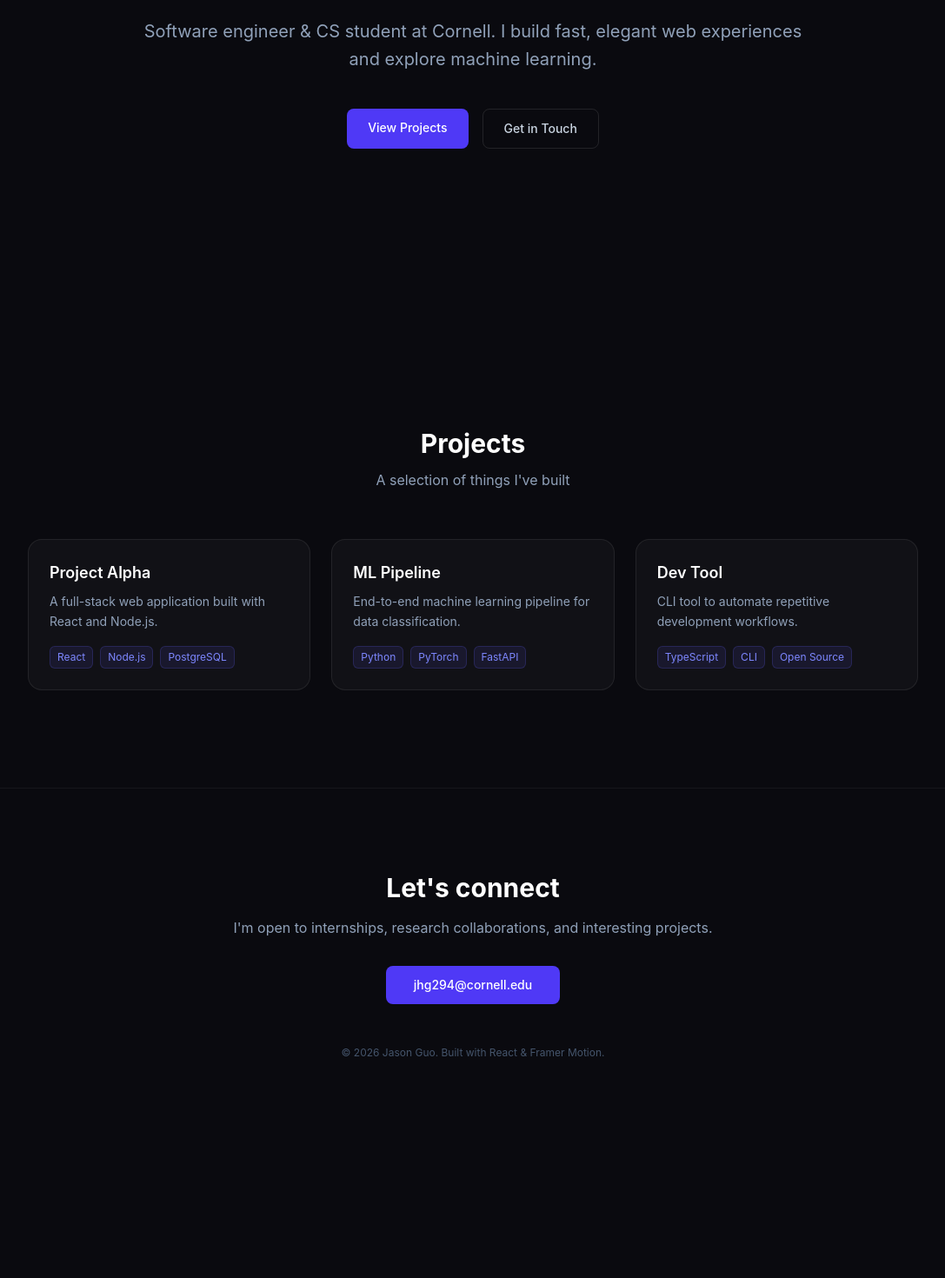
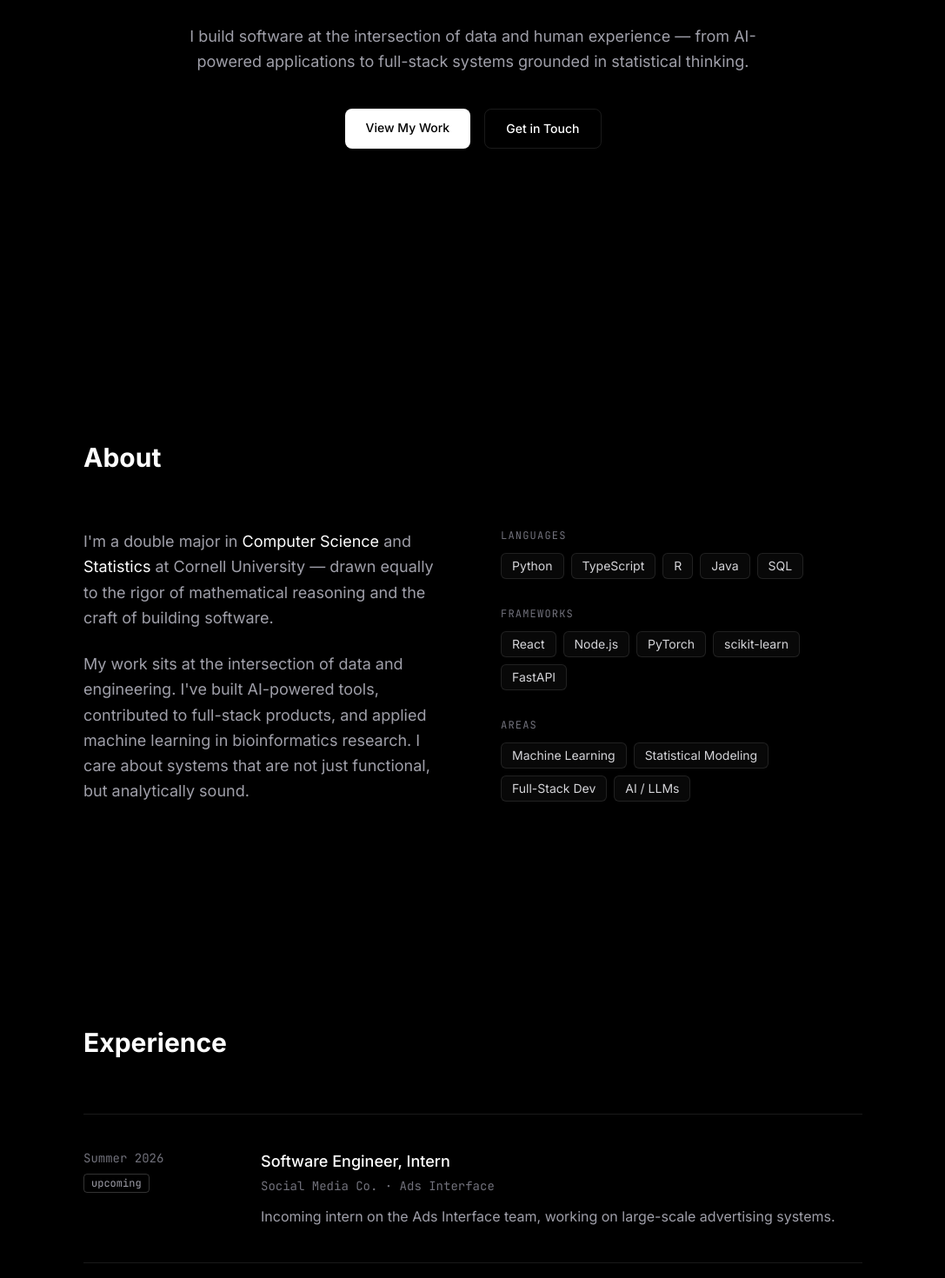
Before and after one commit to jjasonguo/portfolio, a React (Vite) app: page / in a window 1280 px wide. Shown: the part 420-1890 px from the top of the page at 87% size, without its empty margins (96-1183 px from the left). Before the commit the page ends 1735 px from the top, so only its background shows below. Built offline with nearby package versions, Linux system fonts and the light colour scheme.

Commit message:
claudemd and bw theme

```diff
--- a/src/App.tsx
+++ b/src/App.tsx
@@ -1,6 +1,8 @@
 import './index.css'
 import Navbar from './components/Navbar'
 import Hero from './components/Hero'
+import About from './components/About'
+import Experience from './components/Experience'
 import Projects from './components/Projects'
 import Contact from './components/Contact'
 
@@ -10,6 +12,8 @@ export default function App() {
       <Navbar />
       <main>
         <Hero />
+        <About />
+        <Experience />
         <Projects />
         <Contact />
       </main>
--- /dev/null
+++ b/src/components/About.tsx
@@ -0,0 +1,74 @@
+import { motion } from 'framer-motion';
+
+const skills = [
+  { category: 'Languages', items: ['Python', 'TypeScript', 'R', 'Java', 'SQL'] },
+  { category: 'Frameworks', items: ['React', 'Node.js', 'PyTorch', 'scikit-learn', 'FastAPI'] },
+  { category: 'Areas', items: ['Machine Learning', 'Statistical Modeling', 'Full-Stack Dev', 'AI / LLMs'] },
+];
+
+const spring = { type: 'spring' as const, stiffness: 100, damping: 20 };
+
+export default function About() {
+  return (
+    <section id="about" className="py-32 px-8">
+      <div className="max-w-4xl mx-auto">
+        <motion.h2
+          initial={{ opacity: 0, y: 20 }}
+          whileInView={{ opacity: 1, y: 0 }}
+          viewport={{ once: true, margin: '-100px' }}
+          transition={spring}
+          className="text-3xl font-bold text-white mb-16"
+        >
+          About
+        </motion.h2>
+        <div className="grid md:grid-cols-2 gap-16">
+          <motion.div
+            initial={{ opacity: 0, y: 24 }}
+            whileInView={{ opacity: 1, y: 0 }}
+            viewport={{ once: true, margin: '-100px' }}
+            transition={spring}
+          >
+            <p className="text-lg text-zinc-400 leading-relaxed mb-6">
+              I'm a double major in{' '}
+              <span className="text-white">Computer Science</span> and{' '}
+              <span className="text-white">Statistics</span> at Cornell University —
+              drawn equally to the rigor of mathematical reasoning and the craft of
+              building software.
+            </p>
+            <p className="text-lg text-zinc-400 leading-relaxed">
+              My work sits at the intersection of data and engineering. I've built
+              AI-powered tools, contributed to full-stack products, and applied
+              machine learning in bioinformatics research. I care about systems that
+              are not just functional, but analytically sound.
+            </p>
+          </motion.div>
+          <motion.div
+            initial={{ opacity: 0, y: 24 }}
+            whileInView={{ opacity: 1, y: 0 }}
+            viewport={{ once: true, margin: '-100px' }}
+            transition={{ ...spring, delay: 0.1 }}
+            className="space-y-8"
+          >
+            {skills.map(({ category, items }) => (
+              <div key={category}>
+                <p className="font-mono text-xs text-zinc-500 tracking-widest uppercase mb-3">
+                  {category}
+                </p>
+                <div className="flex flex-wrap gap-2">
+                  {items.map((skill) => (
+                    <span
+                      key={skill}
+                      className="text-sm px-3 py-1 rounded-md bg-white/[0.03] border border-white/10 text-zinc-300"
+                    >
+                      {skill}
+                    </span>
+                  ))}
+                </div>
+              </div>
+            ))}
+          </motion.div>
+        </div>
+      </div>
+    </section>
+  );
+}
--- a/src/components/Contact.tsx
+++ b/src/components/Contact.tsx
@@ -1,45 +1,46 @@
 import { motion } from 'framer-motion';
+
+const spring = { type: 'spring' as const, stiffness: 100, damping: 20 };
+
+const container = {
+  hidden: {},
+  show: { transition: { staggerChildren: 0.1 } },
+};
+
+const item = {
+  hidden: { opacity: 0, y: 20 },
+  show: { opacity: 1, y: 0, transition: spring },
+};
 
 export default function Contact() {
   return (
-    <footer id="contact" className="py-24 px-8 border-t border-white/5">
+    <footer id="contact" className="py-32 px-8 border-t border-white/10">
       <div className="max-w-2xl mx-auto text-center">
-        <motion.h2
-          initial={{ opacity: 0, y: 20 }}
-          whileInView={{ opacity: 1, y: 0 }}
-          viewport={{ once: true }}
-          transition={{ duration: 0.5 }}
-          className="text-3xl font-bold text-white mb-4"
+        <motion.div
+          variants={container}
+          initial="hidden"
+          whileInView="show"
+          viewport={{ once: true, margin: '-100px' }}
         >
-          Let's connect
+          <motion.h2 variants={item} className="text-3xl font-bold text-white mb-4">
+            Let's work together
           </motion.h2>
-        <motion.p
-          initial={{ opacity: 0 }}
-          whileInView={{ opacity: 1 }}
-          viewport={{ once: true }}
-          transition={{ duration: 0.5, delay: 0.1 }}
-          className="text-slate-400 mb-8"
-        >
+          <motion.p variants={item} className="text-lg text-zinc-400 mb-10 leading-relaxed">
             I'm open to internships, research collaborations, and interesting projects.
+            Whether it's a quick question or a big idea — reach out.
           </motion.p>
-        <motion.a
+          <motion.div variants={item}>
+            <a
               href="mailto:jhg294@cornell.edu"
-          initial={{ opacity: 0, y: 12 }}
-          whileInView={{ opacity: 1, y: 0 }}
-          viewport={{ once: true }}
-          transition={{ duration: 0.5, delay: 0.2 }}
-          className="inline-block px-8 py-3 rounded-lg bg-indigo-600 hover:bg-indigo-500 text-white text-sm font-medium transition-colors duration-200"
+              aria-label="Send email to Jason Guo"
+              className="inline-block px-8 py-3 rounded-lg bg-white text-black text-sm font-medium hover:bg-zinc-200 transition-colors duration-200"
             >
               jhg294@cornell.edu
-        </motion.a>
-        <motion.div
-          initial={{ opacity: 0 }}
-          whileInView={{ opacity: 1 }}
-          viewport={{ once: true }}
-          transition={{ duration: 0.5, delay: 0.35 }}
-          className="mt-12 text-xs text-slate-600"
-        >
+            </a>
+          </motion.div>
+          <motion.p variants={item} className="mt-16 font-mono text-xs text-zinc-600">
             &copy; {new Date().getFullYear()} Jason Guo. Built with React &amp; Framer Motion.
+          </motion.p>
         </motion.div>
       </div>
     </footer>
--- /dev/null
+++ b/src/components/Experience.tsx
@@ -0,0 +1,80 @@
+import { motion } from 'framer-motion';
+
+const experiences = [
+  {
+    role: 'Software Engineer, Intern',
+    company: 'Social Media Co.',
+    detail: 'Ads Interface',
+    period: 'Summer 2026',
+    description: 'Incoming intern on the Ads Interface team, working on large-scale advertising systems.',
+    upcoming: true,
+  },
+  {
+    role: 'Full-Stack Developer',
+    company: 'Chapter One',
+    detail: null,
+    period: '2024 – 2025',
+    description:
+      'Built and maintained full-stack features across a consumer-facing product. Worked across the React frontend and Node.js backend, shipping features end-to-end.',
+    upcoming: false,
+  },
+  {
+    role: 'ML / Bioinformatics Researcher',
+    company: 'Cornell University',
+    detail: null,
+    period: '2023 – 2024',
+    description:
+      'Applied machine learning techniques to biological datasets, developing models for pattern recognition and statistical analysis in genomic data.',
+    upcoming: false,
+  },
+];
+
+const spring = { type: 'spring' as const, stiffness: 100, damping: 20 };
+
+export default function Experience() {
+  return (
+    <section id="experience" className="py-32 px-8">
+      <div className="max-w-4xl mx-auto">
+        <motion.h2
+          initial={{ opacity: 0, y: 20 }}
+          whileInView={{ opacity: 1, y: 0 }}
+          viewport={{ once: true, margin: '-100px' }}
+          transition={spring}
+          className="text-3xl font-bold text-white mb-16"
+        >
+          Experience
+        </motion.h2>
+        <div>
+          {experiences.map((exp, i) => (
+            <motion.div
+              key={exp.role + exp.company}
+              initial={{ opacity: 0, y: 24 }}
+              whileInView={{ opacity: 1, y: 0 }}
+              viewport={{ once: true, margin: '-100px' }}
+              transition={{ ...spring, delay: i * 0.08 }}
+              className="border-t border-white/10 py-10 grid md:grid-cols-[180px_1fr] gap-6"
+            >
+              <div>
+                <p className="font-mono text-sm text-zinc-500">{exp.period}</p>
+                {exp.upcoming && (
+                  <span className="inline-block mt-2 font-mono text-xs px-2 py-0.5 border border-white/20 text-zinc-400 rounded">
+                    upcoming
+                  </span>
+                )}
+              </div>
+              <div>
+                <h3 className="text-white font-medium text-lg mb-1">{exp.role}</h3>
+                <p className="font-mono text-sm text-zinc-500 mb-3">
+                  {exp.company}
+                  {exp.detail ? ` · ${exp.detail}` : ''}
+                </p>
+                <p className="text-zinc-400 leading-relaxed">{exp.description}</p>
+              </div>
+            </motion.div>
+          ))}
+          <div className="border-t border-white/10" />
+        </div>
+      </div>
+    </section>
+  );
+}
--- a/src/components/Hero.tsx
+++ b/src/components/Hero.tsx
@@ -3,55 +3,58 @@ import { motion } from 'framer-motion';
 const container = {
   hidden: {},
   show: {
-    transition: {
-      staggerChildren: 0.12,
-    },
+    transition: { staggerChildren: 0.14 },
   },
 };
 
 const item = {
-  hidden: { opacity: 0, y: 24 },
-  show: { opacity: 1, y: 0, transition: { duration: 0.6, ease: 'easeOut' } },
+  hidden: { opacity: 0, y: 28 },
+  show: {
+    opacity: 1,
+    y: 0,
+    transition: { type: 'spring' as const, stiffness: 100, damping: 20 },
+  },
 };
 
 export default function Hero() {
   return (
-    <section
-      id="about"
-      className="min-h-screen flex items-center justify-center px-8 pt-20"
-    >
+    <section className="min-h-screen flex items-center justify-center px-8 pt-20">
       <motion.div
         variants={container}
         initial="hidden"
         animate="show"
         className="max-w-3xl text-center"
       >
-        <motion.p variants={item} className="text-indigo-400 text-sm font-medium tracking-widest uppercase mb-4">
-          Hi, I'm
+        <motion.p
+          variants={item}
+          className="font-mono text-zinc-500 text-sm tracking-widest uppercase mb-6"
+        >
+          CS + Statistics · Cornell University
         </motion.p>
         <motion.h1
           variants={item}
-          className="text-5xl sm:text-7xl font-bold tracking-tight text-white mb-6 leading-tight"
+          className="text-6xl sm:text-7xl font-bold tracking-tight text-white mb-6 leading-tight"
         >
           Jason Guo
         </motion.h1>
         <motion.p
           variants={item}
-          className="text-xl text-slate-400 mb-10 leading-relaxed"
+          className="text-lg text-zinc-400 mb-10 leading-relaxed max-w-2xl mx-auto"
         >
-          Software engineer & CS student at Cornell. I build fast, elegant web
-          experiences and explore machine learning.
+          I build software at the intersection of data and human experience —
+          from AI-powered applications to full-stack systems grounded in
+          statistical thinking.
         </motion.p>
-        <motion.div variants={item} className="flex gap-4 justify-center">
+        <motion.div variants={item} className="flex gap-4 justify-center flex-wrap">
           <a
             href="#projects"
-            className="px-6 py-3 rounded-lg bg-indigo-600 hover:bg-indigo-500 text-white text-sm font-medium transition-colors duration-200"
+            className="px-6 py-3 rounded-lg bg-white text-black text-sm font-medium hover:bg-zinc-200 transition-colors duration-200"
           >
-            View Projects
+            View My Work
           </a>
           <a
             href="#contact"
-            className="px-6 py-3 rounded-lg border border-white/10 hover:border-white/25 text-slate-300 hover:text-white text-sm font-medium transition-colors duration-200"
+            className="px-6 py-3 rounded-lg border border-white/10 hover:border-white/30 text-white text-sm font-medium transition-colors duration-200"
           >
             Get in Touch
           </a>
--- a/src/components/Navbar.tsx
+++ b/src/components/Navbar.tsx
@@ -2,6 +2,7 @@ import { motion } from 'framer-motion';
 
 const links = [
   { label: 'About', href: '#about' },
+  { label: 'Experience', href: '#experience' },
   { label: 'Projects', href: '#projects' },
   { label: 'Contact', href: '#contact' },
 ];
@@ -11,18 +12,18 @@ export default function Navbar() {
     <motion.header
       initial={{ y: -60, opacity: 0 }}
       animate={{ y: 0, opacity: 1 }}
-      transition={{ duration: 0.5, ease: 'easeOut' }}
-      className="fixed top-0 left-0 right-0 z-50 flex items-center justify-between px-8 py-4 bg-[#0a0a0f]/80 backdrop-blur-md border-b border-white/5"
+      transition={{ type: 'spring', stiffness: 100, damping: 20 }}
+      className="fixed top-0 left-0 right-0 z-50 flex items-center justify-between px-8 py-5 bg-black/80 backdrop-blur-md border-b border-white/10"
     >
-      <span className="text-lg font-semibold tracking-tight text-white">
-        jason<span className="text-indigo-400">.</span>
+      <span className="text-base font-semibold tracking-tight text-white">
+        jason.
       </span>
       <nav className="flex gap-8">
         {links.map(({ label, href }) => (
           <a
             key={label}
             href={href}
-            className="text-sm text-slate-400 hover:text-white transition-colors duration-200"
+            className="text-sm text-zinc-400 hover:text-white transition-colors duration-200"
           >
             {label}
           </a>
--- a/src/components/Projects.tsx
+++ b/src/components/Projects.tsx
@@ -2,53 +2,49 @@ import { motion } from 'framer-motion';
 
 const projects = [
   {
-    title: 'Project Alpha',
-    description: 'A full-stack web application built with React and Node.js.',
-    tags: ['React', 'Node.js', 'PostgreSQL'],
+    title: 'ResuMax',
+    description:
+      'AI-powered job application agent that automates resume tailoring, cover letter generation, and application workflows using large language models.',
+    tags: ['Python', 'LLMs', 'AI Agents', 'FastAPI'],
     href: '#',
   },
   {
-    title: 'ML Pipeline',
-    description: 'End-to-end machine learning pipeline for data classification.',
-    tags: ['Python', 'PyTorch', 'FastAPI'],
+    title: 'Duck Duck Debug',
+    description:
+      'AI debugging assistant that helps developers identify, explain, and fix bugs through conversational interaction — rubber duck debugging, but smarter.',
+    tags: ['TypeScript', 'React', 'OpenAI API', 'Node.js'],
     href: '#',
   },
   {
-    title: 'Dev Tool',
-    description: 'CLI tool to automate repetitive development workflows.',
-    tags: ['TypeScript', 'CLI', 'Open Source'],
+    title: 'Munch!',
+    description:
+      'Mobile food tracking app with nutritional analysis, meal logging, and personalized insights to help users build healthier eating habits.',
+    tags: ['React Native', 'Node.js', 'PostgreSQL'],
     href: '#',
   },
 ];
 
-const cardVariants = {
-  hidden: { opacity: 0, y: 32 },
-  visible: (i: number) => ({
-    opacity: 1,
-    y: 0,
-    transition: { duration: 0.55, ease: 'easeOut', delay: i * 0.1 },
-  }),
-};
+const spring = { type: 'spring' as const, stiffness: 100, damping: 20 };
 
 export default function Projects() {
   return (
-    <section id="projects" className="py-28 px-8">
+    <section id="projects" className="py-32 px-8">
       <div className="max-w-5xl mx-auto">
         <motion.h2
           initial={{ opacity: 0, y: 20 }}
           whileInView={{ opacity: 1, y: 0 }}
-          viewport={{ once: true }}
-          transition={{ duration: 0.5 }}
-          className="text-3xl font-bold text-white mb-3 text-center"
+          viewport={{ once: true, margin: '-100px' }}
+          transition={spring}
+          className="text-3xl font-bold text-white mb-3"
         >
           Projects
         </motion.h2>
         <motion.p
           initial={{ opacity: 0 }}
           whileInView={{ opacity: 1 }}
-          viewport={{ once: true }}
-          transition={{ duration: 0.5, delay: 0.1 }}
-          className="text-slate-400 text-center mb-14"
+          viewport={{ once: true, margin: '-100px' }}
+          transition={{ ...spring, delay: 0.08 }}
+          className="text-zinc-400 mb-16"
         >
           A selection of things I've built
         </motion.p>
@@ -57,21 +53,20 @@ export default function Projects() {
             <motion.a
               key={project.title}
               href={project.href}
-              custom={i}
-              variants={cardVariants}
-              initial="hidden"
-              whileInView="visible"
-              viewport={{ once: true }}
+              initial={{ opacity: 0, y: 32 }}
+              whileInView={{ opacity: 1, y: 0 }}
+              viewport={{ once: true, margin: '-100px' }}
+              transition={{ ...spring, delay: i * 0.08 }}
               whileHover={{ y: -4 }}
-              className="block p-6 rounded-2xl bg-white/[0.03] border border-white/[0.08] hover:border-indigo-500/40 transition-colors duration-200 cursor-pointer"
+              className="block p-6 rounded-2xl bg-white/[0.02] border border-white/10 hover:border-white/30 transition-colors duration-200 cursor-pointer"
             >
               <h3 className="text-white font-semibold text-lg mb-2">{project.title}</h3>
-              <p className="text-slate-400 text-sm mb-4 leading-relaxed">{project.description}</p>
+              <p className="text-zinc-400 text-sm mb-5 leading-relaxed">{project.description}</p>
               <div className="flex flex-wrap gap-2">
                 {project.tags.map((tag) => (
                   <span
                     key={tag}
-                    className="text-xs px-2 py-1 rounded-md bg-indigo-500/10 text-indigo-400 border border-indigo-500/20"
+                    className="font-mono text-xs px-2 py-1 rounded-md bg-white/[0.04] border border-white/10 text-zinc-400"
                   >
                     {tag}
                   </span>
--- a/src/index.css
+++ b/src/index.css
@@ -1,4 +1,10 @@
+@import url('https://fonts.googleapis.com/css2?family=Inter:wght@300;400;500;600;700&family=JetBrains+Mono:wght@400;500&display=swap');
 @import "tailwindcss";
+
+@theme {
+  --font-sans: 'Inter', system-ui, -apple-system, sans-serif;
+  --font-mono: 'JetBrains Mono', 'Fira Code', monospace;
+}
 
 html {
   scroll-behavior: smooth;
@@ -6,8 +12,8 @@ html {
 
 body {
   margin: 0;
-  background-color: #0a0a0f;
-  color: #e2e8f0;
-  font-family: 'Inter', system-ui, -apple-system, sans-serif;
+  background-color: #000000;
+  color: #ffffff;
   -webkit-font-smoothing: antialiased;
+  -moz-osx-font-smoothing: grayscale;
 }
```
Also changed, not shown: 1 other file (tests, documents, lock files or other folders). Lines whose indentation alone changed are shown as unchanged.
